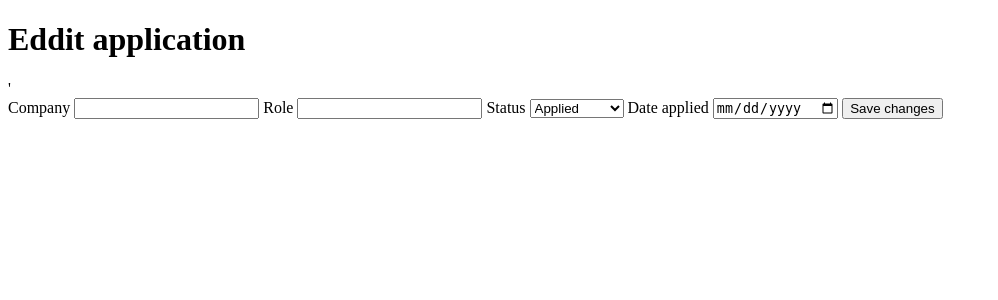
After one commit to elCesar88/job-tracker, a Flask app: template templates/edit.html in a window 1280 px wide. The commit adds this page. Shown: the top 300 px of the page, without its empty margins (0-998 px from the left). Run offline with Flask 3, Linux system fonts and the light colour scheme; the template is opened without the code that fills it, so the values that code supplies are empty.

Commit message:
Add edit and delete-ready routes for applications

```diff
--- a/app.py
+++ b/app.py
@@ -1,4 +1,4 @@
-from flask import Flask, render_template, request, redirect, url_for
+from flask import Flask, render_template, request, redirect, url_for, abort
 import db
 
 
@@ -23,3 +23,22 @@ def add():
         )
         return redirect(url_for("home"))
     return render_template("add.html")
+
+
+@app.route("/edit/<int:app_id>", methods=["GET", "POST"])
+def edit(app_id):
+    application = db.get_application(app_id)
+    if application is None:
+        abort(404)
+
+    if request.method == "POST":
+        db.update_application(
+            app_id,
+            company=request.form["company"],
+            role=request.form["role"],
+            status=request.form["status"],
+            date_applied=request.form["date_applied"],
+        )
+        return redirect(url_for("home"))
+
+    return render_template("edit.html", application=application)
--- /dev/null
+++ b/templates/edit.html
@@ -0,0 +1,35 @@
+<!DOCTYPE html>
+<html lang="en">
+
+<head>
+    <meta charset="utf-8">
+    <title>Edit application - JobTracker</title>
+</head>
+
+<body>
+    <h1>Eddit application</h1>'
+
+    <form method="post">
+        <label for="company">Company</label>
+        <input type="text" id="company" name="company" value="{{ application.company }}" required>
+
+        <label for="role">Role</label>
+        <input type="text" id="role" name="role" value="{{ application.role }}" required>
+
+        <label for="status">Status</label>
+        <select id="status" name="status">
+            <option value="Applied" {% if application.status==Applied %}Selected{% endif %}>Applied</option>
+            <option value="Interviewing" {% if application.status==Applied %}Interviewing{% endif %}>Interviewing
+            </option>
+            <option value="Offer" {% if application.status==Applied %}Offer{% endif %}>Offer</option>
+            <option value="Rejected" {% if application.status==Applied %}Rejected{% endif %}>Rejected</option>
+        </select>
+
+        <label for="date_applied">Date applied </label>
+        <input type="date" id="date_applied" name="date_applied" value="{{ application.date_applied }}" required>
+
+        <button type="submit">Save changes</button>
+    </form>
+</body>
+
+</html>
--- a/templates/home.html
+++ b/templates/home.html
@@ -12,7 +12,10 @@
 
     <ul>
         {% for app in applications %}
-        <li>{{ app.company }} - {{ app.role }} ({{ app.status }})</li>
+        <li>
+            {{ app.company }} - {{ app.role }} ({{ app.status }})
+            <a href="{{ url_for('edit', app_id=app.id) }}">Edit</a>
+        </li>
         {% endfor %}
     </ul>
 </body>
```
Also changed, not shown: db.py (+25 -0 lines).
